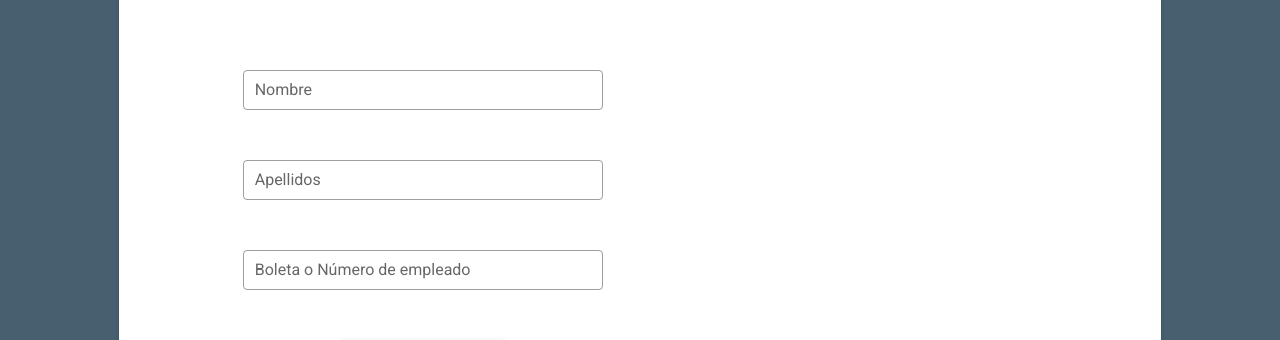
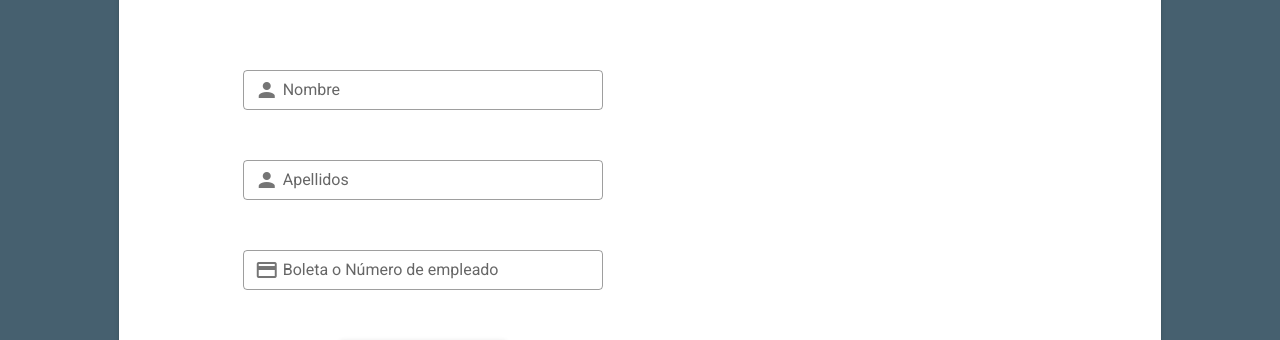
Before and after one commit to AlexisHS458/Proyecto_PCPPD, a Vue app: page /#/register in a window 1280 px wide. Shown: the part 273-613 px from the top of the page. Built offline with nearby package versions, Linux system fonts and the light colour scheme.

Commit message:
Interfaz de registro

```diff
--- a/src/components/FormRegister.vue
+++ b/src/components/FormRegister.vue
@@ -18,7 +18,12 @@
                   width="25%"
                 />
                 <v-col cols="8">
-                  <v-text-field label="Nombre" outlined dense></v-text-field>
+                  <v-text-field
+                    label="Nombre"
+                    outlined
+                    dense
+                    prepend-inner-icon="mdi-account "
+                  ></v-text-field>
                 </v-col>
                 <v-col cols="8">
                   <v-text-field
@@ -27,6 +32,7 @@
                     dense
                     color="primary"
                     class="hola"
+                    prepend-inner-icon="mdi-account"
                   ></v-text-field>
                 </v-col>
                 <v-col cols="8">
@@ -35,6 +41,7 @@
                     outlined
                     dense
                     color="primary"
+                    prepend-inner-icon="mdi-credit-card-outline"
                   ></v-text-field>
                 </v-col>
                 <v-col cols="4">
@@ -77,17 +84,16 @@
 <script>
 export default {
   data: () => ({}),
-
 };
 </script>
 
 <style scoped lang="sass">
 .img
-    border-radius: 25px
+  border-radius: 25px
 
 .pa
-    margin-top: 300px
+  margin-top: 300px
 
 .arrow
-    position: absolute
+  position: absolute
 </style>
```
